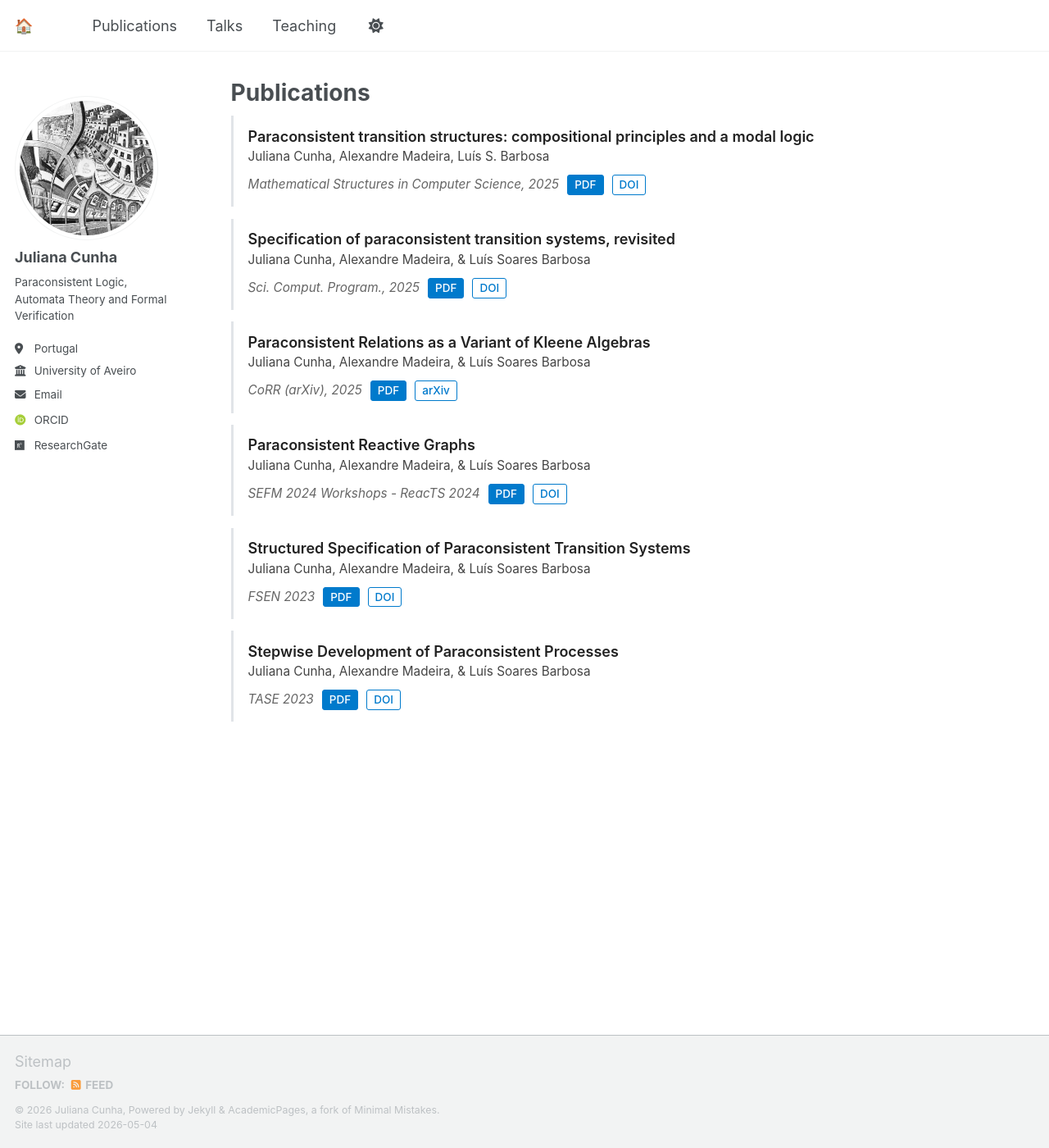
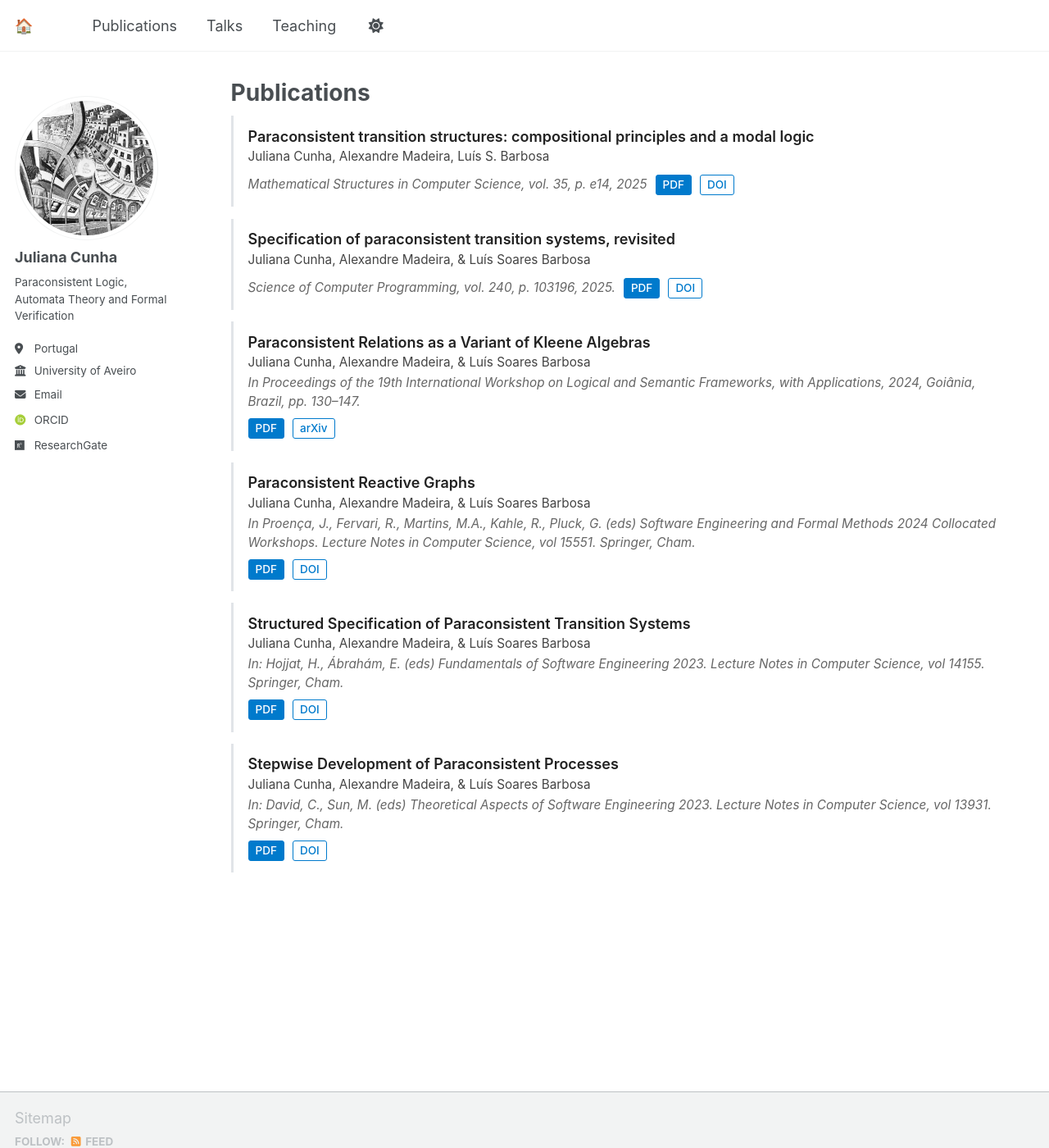
Before and after one commit to juliana-cunha/juliana-cunha.github.io, a Jekyll site: the page built from _pages/research.md, in a window 1280 px wide and 1400 px high. Shown: the whole window at 82% size. Built offline with Jekyll 4.4.1, drawn with Linux system fonts in a browser that asks for light colours; some web fonts are replaced; a script that is not in the unit is left out.

Commit message:
Update research.md

```diff
--- a/_pages/research.md
+++ b/_pages/research.md
@@ -71,9 +71,9 @@ author_profile: true
 <div class="pub-container">
   <span class="pub-title">Paraconsistent transition structures: compositional principles and a modal logic</span>
   <div class="pub-authors">Juliana Cunha, Alexandre Madeira, Luís S. Barbosa</div>
-  <span class="pub-venue">Mathematical Structures in Computer Science, 2025</span>
+  <span class="pub-venue">Mathematical Structures in Computer Science, vol. 35, p. e14, 2025 </span>
   <div class="pub-links">
-    <a href="https://doi.org/10.1017/S0960129525100170" class="btn-pub btn-pdf">PDF</a>
+    <a href="" class="btn-pub btn-pdf">PDF</a>
     <a href="https://doi.org/10.1017/S0960129525100170" class="btn-pub btn-doi">DOI</a>
   </div>
 </div>
@@ -81,9 +81,9 @@ author_profile: true
 <div class="pub-container">
   <span class="pub-title">Specification of paraconsistent transition systems, revisited</span>
   <div class="pub-authors">Juliana Cunha, Alexandre Madeira, & Luís Soares Barbosa</div>
-  <span class="pub-venue">Sci. Comput. Program., 2025</span>
+  <span class="pub-venue">Science of Computer Programming, vol. 240, p. 103196, 2025.</span>
   <div class="pub-links">
-    <a href="https://doi.org/10.1016/j.scico.2024.103196" class="btn-pub btn-pdf">PDF</a>
+    <a href=" https://juliana-cunha.github.io/files/papers/SCP23.pdf" class="btn-pub btn-pdf">PDF</a>
     <a href="https://doi.org/10.1016/j.scico.2024.103196" class="btn-pub btn-doi">DOI</a>
   </div>
 </div>
@@ -91,9 +91,9 @@ author_profile: true
 <div class="pub-container">
   <span class="pub-title">Paraconsistent Relations as a Variant of Kleene Algebras</span>
   <div class="pub-authors">Juliana Cunha, Alexandre Madeira, & Luís Soares Barbosa</div>
-  <span class="pub-venue">CoRR (arXiv), 2025</span>
+  <span class="pub-venue"> In Proceedings of the 19th International Workshop on Logical and Semantic Frameworks, with Applications, 2024, Goiânia, Brazil, pp. 130–147. </span>
   <div class="pub-links">
-    <a href="https://arxiv.org/pdf/2506.05840.pdf" class="btn-pub btn-pdf">PDF</a>
+    <a href="https://juliana-cunha.github.io/files/papers/LSFA24.pdf" class="btn-pub btn-pdf">PDF</a>
     <a href="https://doi.org/10.48550/arXiv.2506.05840" class="btn-pub btn-doi">arXiv</a>
   </div>
 </div>
@@ -101,9 +101,9 @@ author_profile: true
 <div class="pub-container">
   <span class="pub-title">Paraconsistent Reactive Graphs</span>
   <div class="pub-authors">Juliana Cunha, Alexandre Madeira, & Luís Soares Barbosa</div>
-  <span class="pub-venue">SEFM 2024 Workshops - ReacTS 2024</span>
+  <span class="pub-venue"> In Proença, J., Fervari, R., Martins, M.A., Kahle, R., Pluck, G. (eds) Software Engineering and Formal Methods 2024 Collocated Workshops. Lecture Notes in Computer Science, vol 15551. Springer, Cham. </span>
   <div class="pub-links">
-    <a href="https://doi.org/10.1007/978-3-031-94748-3_9" class="btn-pub btn-pdf">PDF</a>
+    <a href="https://juliana-cunha.github.io/files/papers/Reacts24.pdf" class="btn-pub btn-pdf">PDF</a>
     <a href="https://doi.org/10.1007/978-3-031-94748-3_9" class="btn-pub btn-doi">DOI</a>
   </div>
 </div>
@@ -111,9 +111,9 @@ author_profile: true
 <div class="pub-container">
   <span class="pub-title">Structured Specification of Paraconsistent Transition Systems</span>
   <div class="pub-authors">Juliana Cunha, Alexandre Madeira, & Luís Soares Barbosa</div>
-  <span class="pub-venue">FSEN 2023</span>
+  <span class="pub-venue">In: Hojjat, H., Ábrahám, E. (eds) Fundamentals of Software Engineering 2023. Lecture Notes in Computer Science, vol 14155.  Springer, Cham.</span>
   <div class="pub-links">
-    <a href="https://doi.org/10.1007/978-3-031-42441-0_1" class="btn-pub btn-pdf">PDF</a>
+    <a href="https://juliana-cunha.github.io/files/papers/FSEN23.pdf" class="btn-pub btn-pdf">PDF</a>
     <a href="https://doi.org/10.1007/978-3-031-42441-0_1" class="btn-pub btn-doi">DOI</a>
   </div>
 </div>
@@ -121,9 +121,9 @@ author_profile: true
 <div class="pub-container">
   <span class="pub-title">Stepwise Development of Paraconsistent Processes</span>
   <div class="pub-authors">Juliana Cunha, Alexandre Madeira, & Luís Soares Barbosa</div>
-  <span class="pub-venue">TASE 2023</span>
+  <span class="pub-venue"> In: David, C., Sun, M. (eds) Theoretical Aspects of Software Engineering 2023. Lecture Notes in Computer Science, vol 13931. Springer, Cham. </span>
   <div class="pub-links">
-    <a href="https://doi.org/10.1007/978-3-031-35257-7_20" class="btn-pub btn-pdf">PDF</a>
+    <a href="https://juliana-cunha.github.io/files/papers/TASE23.pdf" class="btn-pub btn-pdf">PDF</a>
     <a href="https://doi.org/10.1007/978-3-031-35257-7_20" class="btn-pub btn-doi">DOI</a>
   </div>
 </div>
```
